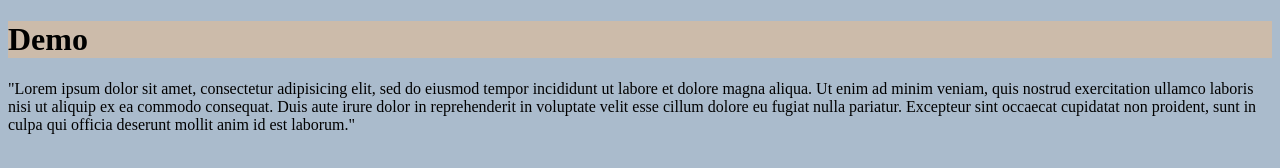
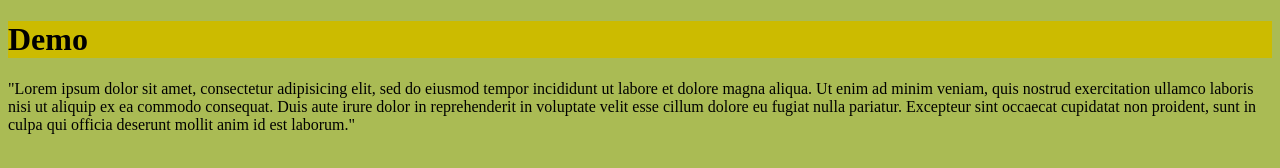
Before and after one commit to Danisu/hopej, a website: page index.html in a window 1280 px wide. Drawn offline with Linux system fonts and the light colour scheme.

Commit message:
updated color in css on branch bgcolor

```diff
--- a/_/components/sass/style.scss
+++ b/_/components/sass/style.scss
@@ -1,5 +1,5 @@
-$bgtestcolor : #AABBCC;
-$htestcolor : #CCBBAA;
+$bgtestcolor : #AABB54;
+$htestcolor : #CCBB00;
 
 body {
 	background: $bgtestcolor;
```
Also changed, not shown: _/css/style.css.
